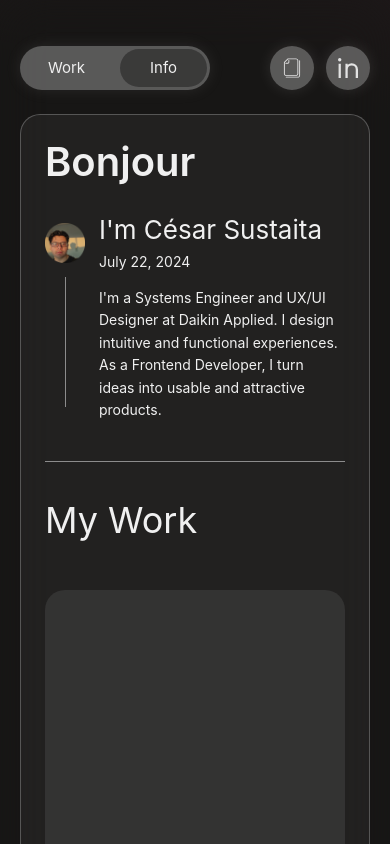
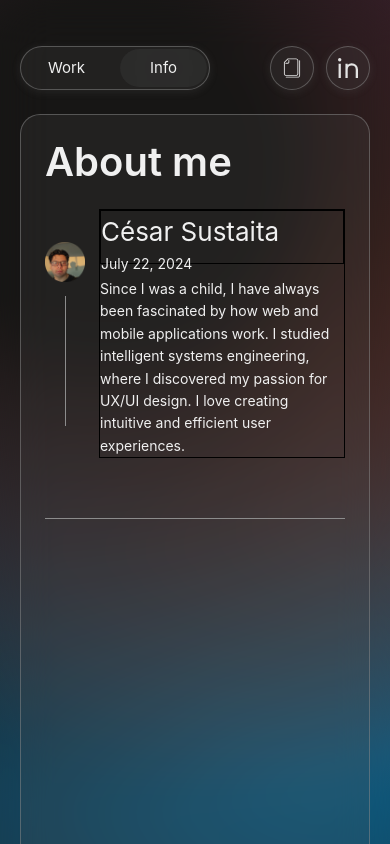
Before and after one commit to CesarSustaita/portfolio, a Vue app: page / in a window 390 px wide. Both pictures are taken after a click on the label "Info". Shown: the top 844 px of the page. Built offline with nearby package versions, Linux system fonts and the light colour scheme.

Commit message:
Fix: change background in buttons links and navbar controls

```diff
--- /dev/null
+++ b/src/components/Info-Section/InfoContainer.vue
@@ -0,0 +1,82 @@
+<script>
+import PostAboutMe from '@/components/Info-Section/PostAboutMe.vue'
+
+export default {
+    components: {
+        PostAboutMe
+    }
+}
+
+</script>
+
+<template>
+    <section class="info-container">
+        <div class="title">About me</div>
+        <PostAboutMe />
+        <span class="line"></span>
+    </section>
+</template>
+
+<style scoped>
+
+.info-container {
+  margin-top: 24px;
+  display: flex;
+  flex-direction: column;
+  min-height: 100vh;
+  border-radius: 20px;
+  background-color: rgba(94, 94, 94, 0.164);
+  backdrop-filter: blur(50px);
+  border: 1px solid rgba(140, 140, 140, 0.5);
+  padding-top: 80px;
+  padding-left: 100px;
+  padding-right: 100px;
+}
+
+.title {
+    font-size: 40px;
+    font-weight: 600;
+}
+
+.line {
+  border-bottom: 1px solid #8c8c8c;
+  margin-top: 60px;
+}
+
+@media (max-width: 1400px) {
+  .info-container {
+    padding-top: 40px;
+    padding-left: 60px;
+    padding-right: 60px;
+  }
+}
+
+@media (max-width: 900px) {
+  .info-container {
+    padding-top: 20px;
+    padding-left: 30px;
+    padding-right: 30px;
+}
+
+.line {
+  border-bottom: 1px solid #8c8c8c;
+  margin-top: 60px;
+}
+
+}
+
+@media (max-width: 700px) {
+  .info-container {
+    padding-top: 15px;
+    padding-left: 24px;
+    padding-right: 24px;
+}
+
+.line {
+  border-bottom: 1px solid #8c8c8c;
+  margin-top: 60px;
+}
+
+}
+
+</style>
--- /dev/null
+++ b/src/components/Info-Section/PostAboutMe.vue
@@ -0,0 +1,176 @@
+<script></script>
+
+<template>
+  <section class="containter">
+    <section class="photo-container">
+      <img class="photo" src="/post-photos/me.webp" alt="Photo of myself" />
+      <span class="line"></span>
+    </section>
+    <section class="text-subtext">
+      <section class="text-container">
+        <div class="title">César Sustaita</div>
+        <time class="date-container" datetime="2024-07-22">July 22, 2024</time>
+      </section>
+      <p class="subtitle">
+        Since I was a child, I have always been fascinated by how web and mobile applications work.
+        I studied intelligent systems engineering, where I discovered my passion for UX/UI design.
+        I love creating intuitive and efficient user experiences.
+      </p>
+    </section>
+  </section>
+</template>
+
+<style scoped>
+.containter {
+  display: flex;
+  flex-direction: row;
+  margin-top: 50px;
+  gap: 24px;
+}
+
+.text-subtext {
+  display: flex;
+  flex-direction: column;
+  gap: 14px;
+  width: 100%;
+  border: 1px solid black;
+}
+
+.photo-container {
+  display: flex;
+  flex-direction: column;
+  justify-content: center;
+  align-items: center;
+  gap: 20px;
+}
+
+.photo {
+  width: 54px;
+  height: 54px;
+  object-fit: cover;
+  object-position: center;
+}
+
+.line {
+  border-left: 1px solid #8c8c8c;
+  height: 130px;
+}
+
+.text-container {
+  display: flex;
+  flex-direction: row;
+  justify-content: space-between;
+  align-items: center;
+  border: 1px solid black;
+  height: 54px;
+}
+
+.title {
+  font-size: 20px;
+}
+
+.subtitle {
+  font-size: 16px;
+  width: 550px;
+}
+
+@media (max-width: 900px) {
+  .containter {
+    justify-content: space-between;
+    margin-top: 30px;
+  }
+
+  .text-subtext {
+    display: flex;
+    flex-direction: column;
+    gap: 14px;
+    width: 100%;
+  }
+
+  .photo-container {
+    display: flex;
+    flex-direction: column;
+    justify-content: center;
+    align-items: center;
+    gap: 20px;
+  }
+
+  .photo {
+    width: 48px;
+    height: 48px;
+  }
+
+  .line {
+    border-left: 1px solid #8c8c8c;
+    height: 110px;
+  }
+
+  .text-container {
+    display: flex;
+    flex-direction: row;
+    justify-content: space-between;
+    align-items:baseline;
+  }
+
+  .title {
+    font-size: 30px;
+  }
+
+  .subtitle {
+    font-size: 18px;
+    width: 490px;
+  }
+
+  @media (max-width: 700px) {
+    .containter {
+      gap: 14px;
+      margin-top: 15px;
+    }
+
+    .text-subtext {
+      display: flex;
+      flex-direction: column;
+      gap: 14px;
+      width: 100%;
+    }
+
+    .photo-container {
+      display: flex;
+      flex-direction: column;
+      justify-content: center;
+      align-items: center;
+      gap: 14px;
+    }
+
+    .photo {
+      width: 40px;
+      height: 40px;
+    }
+
+    .line {
+      border-left: 1px solid #8c8c8c;
+      height: 130px;
+    }
+
+    .text-container {
+      display: flex;
+      flex-direction: row;
+      justify-content: space-between;
+      flex-wrap: wrap;
+    }
+
+    .title {
+      font-size: 26px;
+    }
+
+    .subtitle {
+      font-size: 14px;
+      width: 240px;
+    }
+
+    .date-container {
+      font-size: 14px;
+    }
+  }
+}
+</style>
--- /dev/null
+++ b/src/components/Info-Section/PostPhotos.vue
@@ -0,0 +1,176 @@
+<script></script>
+
+<template>
+  <section class="containter">
+    <section class="photo-container">
+      <img class="photo" src="/post-photos/me.webp" alt="Photo of myself" />
+      <span class="line"></span>
+    </section>
+    <section class="text-subtext">
+      <section class="text-container">
+        <div class="title">César Sustaita</div>
+        <time class="date-container" datetime="2024-07-22">July 22, 2024</time>
+      </section>
+      <p class="subtitle">
+        Since I was a child, I have always been fascinated by how web and mobile applications work.
+        I studied intelligent systems engineering, where I discovered my passion for UX/UI design.
+        I love creating intuitive and efficient user experiences.
+      </p>
+    </section>
+  </section>
+</template>
+
+<style scoped>
+.containter {
+  display: flex;
+  flex-direction: row;
+  margin-top: 50px;
+  gap: 24px;
+}
+
+.text-subtext {
+  display: flex;
+  flex-direction: column;
+  gap: 14px;
+  width: 100%;
+  border: 1px solid black;
+}
+
+.photo-container {
+  display: flex;
+  flex-direction: column;
+  justify-content: center;
+  align-items: center;
+  gap: 20px;
+}
+
+.photo {
+  width: 54px;
+  height: 54px;
+  object-fit: cover;
+  object-position: center;
+}
+
+.line {
+  border-left: 1px solid #8c8c8c;
+  height: 130px;
+}
+
+.text-container {
+  display: flex;
+  flex-direction: row;
+  justify-content: space-between;
+  align-items: center;
+  border: 1px solid black;
+  height: 54px;
+}
+
+.title {
+  font-size: 20px;
+}
+
+.subtitle {
+  font-size: 16px;
+  width: 550px;
+}
+
+@media (max-width: 900px) {
+  .containter {
+    justify-content: space-between;
+    margin-top: 30px;
+  }
+
+  .text-subtext {
+    display: flex;
+    flex-direction: column;
+    gap: 14px;
+    width: 100%;
+  }
+
+  .photo-container {
+    display: flex;
+    flex-direction: column;
+    justify-content: center;
+    align-items: center;
+    gap: 20px;
+  }
+
+  .photo {
+    width: 48px;
+    height: 48px;
+  }
+
+  .line {
+    border-left: 1px solid #8c8c8c;
+    height: 110px;
+  }
+
+  .text-container {
+    display: flex;
+    flex-direction: row;
+    justify-content: space-between;
+    align-items:baseline;
+  }
+
+  .title {
+    font-size: 30px;
+  }
+
+  .subtitle {
+    font-size: 18px;
+    width: 490px;
+  }
+
+  @media (max-width: 700px) {
+    .containter {
+      gap: 14px;
+      margin-top: 15px;
+    }
+
+    .text-subtext {
+      display: flex;
+      flex-direction: column;
+      gap: 14px;
+      width: 100%;
+    }
+
+    .photo-container {
+      display: flex;
+      flex-direction: column;
+      justify-content: center;
+      align-items: center;
+      gap: 14px;
+    }
+
+    .photo {
+      width: 40px;
+      height: 40px;
+    }
+
+    .line {
+      border-left: 1px solid #8c8c8c;
+      height: 130px;
+    }
+
+    .text-container {
+      display: flex;
+      flex-direction: row;
+      justify-content: space-between;
+      flex-wrap: wrap;
+    }
+
+    .title {
+      font-size: 26px;
+    }
+
+    .subtitle {
+      font-size: 14px;
+      width: 240px;
+    }
+
+    .date-container {
+      font-size: 14px;
+    }
+  }
+}
+</style>
--- a/src/components/navbar/buttonLinks.vue
+++ b/src/components/navbar/buttonLinks.vue
@@ -43,18 +43,20 @@ const LINKS = [
   width: 44px;
   height: 44px;
   border-radius: 60px;
-  background-color: rgba(155, 155, 155, 0.502);
-  backdrop-filter: blur(60px);
+  background-color: rgba(94, 94, 94, 0.164);
+  backdrop-filter: blur(50px);
+  border: 1px solid rgba(140, 140, 140, 0.5);
   display: flex;
   justify-content: center;
   align-items: center;
-  box-shadow: rgba(255, 255, 255, 0.1) 0px 0px 16px;
+  box-shadow: rgba(99, 99, 99, 0.2) 0px 2px 8px 0px;
 }
 
 .btn:hover {
-  background-color: rgba(75, 71, 71, 0.35);
-  backdrop-filter: blur(180px);
-  box-shadow: rgba(10, 10, 10, 0.15) 0px 5px 15px 0px;
+  background-color: rgba(94, 94, 94, 0.405);
+  backdrop-filter: blur(50px);
+  border: 1px solid rgba(140, 140, 140, 0.5);
+  color: var(--btn-active-text-color);
 }
 
 .icon {
--- a/src/components/navbar/navbarControls.vue
+++ b/src/components/navbar/navbarControls.vue
@@ -1,14 +1,26 @@
-<script setup>
-import { ref } from 'vue'
+<script>
+import { useSwitchControlStore } from '@/stores/Switch-ControlStore.js';
+import { ref, watch } from 'vue';
 
-const picked = ref('Work')
+export default {
+  setup() {
+    const switchControlStore = useSwitchControlStore();
+    const picked = ref(true);
+
+    watch(picked, (newVal) => {
+      switchControlStore.setSwitchValue(newVal === 'true');
+    });
+
+    return { picked };
+  }
+};
 </script>
 
 <template>
   <section class="container">
-    <input type="radio" id="work" value="Work" class="btn" v-model="picked" />
+    <input type="radio" id="work" value=true class="btn" v-model="picked" />
     <label for="work" class="custom-btn">Work</label>
-    <input type="radio" id="info" value="Info" class="btn" v-model="picked" />
+    <input type="radio" id="info" value=false class="btn" v-model="picked" />
     <label for="info" class="custom-btn">Info</label>
   </section>
 </template>
@@ -22,9 +34,10 @@ const picked = ref('Work')
   width: 214px;
   height: 44px;
   border-radius: 60px;
-  background-color: rgba(155, 155, 155, 0.502);
-  backdrop-filter: blur(60px);
-  box-shadow: rgba(197, 197, 197, 0.1) 0px 0px 16px;
+  background-color: rgba(94, 94, 94, 0.164);
+  backdrop-filter: blur(50px);
+  border: 1px solid rgba(140, 140, 140, 0.5);
+  box-shadow: rgba(99, 99, 99, 0.2) 0px 2px 8px 0px;
 }
 
 .btn {
@@ -46,13 +59,14 @@ const picked = ref('Work')
 }
 
 .custom-btn:hover {
-  background-color: rgba(3, 3, 3, 0.35);
+  background-color: rgba(94, 94, 94, 0.164);
   backdrop-filter: blur(180px);
 }
 
 .btn:checked + .custom-btn {
-  background-color: rgba(3, 3, 3, 0.35);
-  backdrop-filter: blur(180px);
+  background-color: rgba(94, 94, 94, 0.164);
+  backdrop-filter: blur(50px);
+  border: 0px solid rgba(140, 140, 140, 0.5);
   color: var(--btn-active-text-color);
 }
 
@@ -65,8 +79,10 @@ const picked = ref('Work')
     width: 190px;
     height: 44px;
     border-radius: 60px;
-    background-color: rgba(155, 155, 155, 0.502);
-    backdrop-filter: blur(60px);
+    background-color: rgba(94, 94, 94, 0.164);
+    backdrop-filter: blur(50px);
+    border: 1px solid rgba(140, 140, 140, 0.5);
+    box-shadow: rgba(99, 99, 99, 0.2) 0px 2px 8px 0px;
   }
 
   .btn {
@@ -93,9 +109,11 @@ const picked = ref('Work')
   }
 
   .btn:checked + .custom-btn {
-    background-color: rgba(3, 3, 3, 0.35);
-    backdrop-filter: blur(180px);
+    background-color: rgba(94, 94, 94, 0.164);
+    backdrop-filter: blur(50px);
+    border: 0px solid rgba(140, 140, 140, 0.5);
     color: var(--btn-active-text-color);
   }
 }
 </style>
+@/stores/Switch-ControlStore.js
--- /dev/null
+++ b/src/stores/Switch-ControlStore.js
@@ -0,0 +1,12 @@
+import { defineStore } from 'pinia';
+import { ref } from 'vue';
+
+export const useSwitchControlStore = defineStore('switchControl', () => {
+    const switchValue = ref(true);
+
+    function setSwitchValue(value) {
+        switchValue.value = value;
+    }
+
+    return { switchValue, setSwitchValue };
+});
--- a/src/views/WorkView.vue
+++ b/src/views/WorkView.vue
@@ -1,17 +1,26 @@
 <script setup>
 import NavbarMain from '@/components/navbar/NavbarMain.vue'
 import WorkSection from '@/components/WorkContainer/WorkSection.vue'
+import InfoContainer from '@/components/Info-Section/InfoContainer.vue'
 import footerContainer from '@/components/footer/footerContainer.vue'
+import { useSwitchControlStore } from '@/stores/Switch-ControlStore.js';
+import {  computed } from 'vue';
+
+const switchControlStore = useSwitchControlStore();
+const switchControl = computed(() => switchControlStore.switchValue);
+
 </script>
 
 <template>
   <section class="container-align">
     <section class="container">
       <NavbarMain />
-      <WorkSection />
+      <WorkSection v-if="switchControl"/>
+      <InfoContainer v-else />
       <footerContainer />
     </section>
   </section>
+
 </template>
 
 <style scoped>
```
